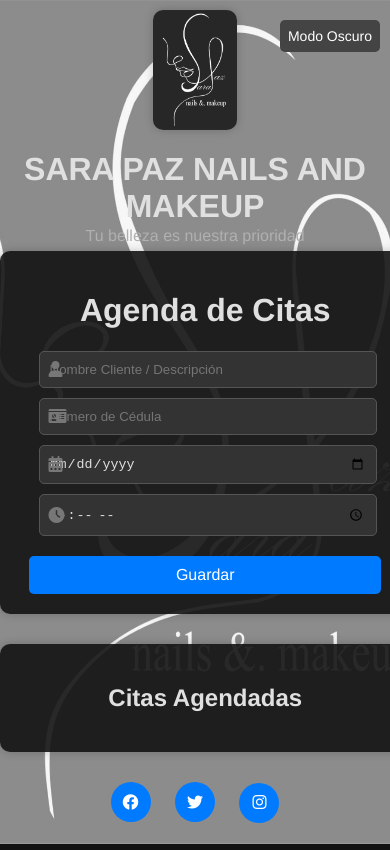
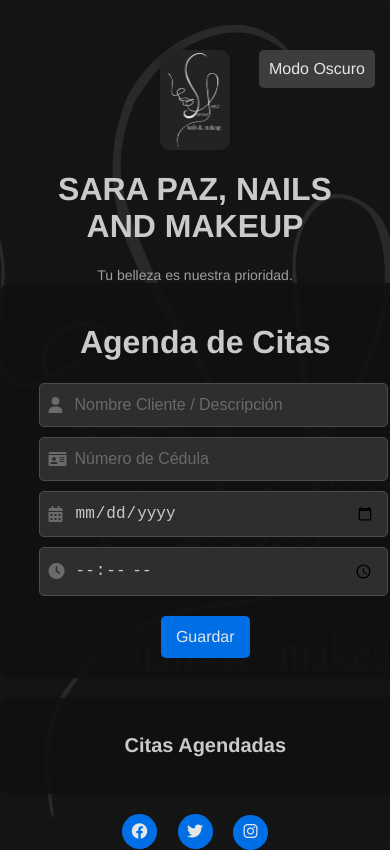
Before and after one commit to andresherrera1990/PROYECTO_AGENDA, a plain HTML site: page index.html in a window 390 px wide. Both pictures are taken after a click on the button "Modo Oscuro". Shown: the top 850 px of the page. Drawn offline with Linux system fonts and the light colour scheme.

Commit message:
correcciones de las observaciones

```diff
--- a/index.html
+++ b/index.html
@@ -10,8 +10,8 @@
 <body>
   <div class="header">
     <img src="logo.jpg" alt="Logo de la Empresa" class="header-logo">
-    <h1 class="header-title">SARA PAZ NAILS AND MAKEUP</h1>
-    <p class="header-subtitle">Tu belleza es nuestra prioridad</p>
+    <h1 class="header-title">SARA PAZ, NAILS AND MAKEUP</h1>
+    <p class="header-subtitle">Tu belleza es nuestra prioridad.</p>
   </div>
 
   <button id="dark-mode-toggle">Modo Oscuro</button>
--- a/styles.css
+++ b/styles.css
@@ -7,11 +7,25 @@ body {
   text-align: center;
   margin: 0;
   padding: 0;
+  color: #333;
+  transition: background 0.3s, color 0.3s;
+  font-size: 16px; /* Ajuste para móviles */
 }
 
 body.dark-mode {
   background-color: #121212;
   color: #e0e0e0;
+  background-image: linear-gradient(rgba(18, 18, 18, 0.9), rgba(18, 18, 18, 0.9)), url('logo.jpg');
+  background-size: cover;
+  background-position: center;
+  background-attachment: fixed;
+  text-align: center;
+  margin: 0;
+  padding: 0;
+  color: #e0e0e0;
+  transition: background 0.3s, color 0.3s;
+  font-size: 16px; /* Ajuste para móviles */
+  filter: brightness(0.9);
 }
 
 body.dark-mode h1,
@@ -19,8 +33,15 @@ body.dark-mode h2 {
   color: #e0e0e0;
 }
 
+body.dark-mode h2 {
+  color: #e0e0e0;
+  font-size: 20px; /* Ajuste para móviles */
+}
+
 body.dark-mode p {
   color: #b0b0b0;
+  font-size: 14px; /* Ajuste para móviles */
+  margin: 0;
 }
 
 .header {
@@ -30,27 +51,29 @@ body.dark-mode p {
   justify-content: center;
   margin-bottom: -40px;
   margin-top: 10px;
+  padding: 20px;
 }
 
 .header-logo {
-  max-height: 120px; /* Aumenta el tamaño del logo */
+  max-height: 100px; /* Ajuste para móviles */
   margin-bottom: 10px;
-  border-radius: 10px; /* Agrega bordes redondeados al logo */
-  box-shadow: 0px 0px 10px rgba(0, 0, 0, 0.2); /* Agrega sombra al logo */
+  border-radius: 10px;
+  box-shadow: 0px 0px 10px rgba(0, 0, 0, 0.2);
   transition: transform 0.3s;
-  margin-top: 20px; /* Agrega margen superior al logo */
   margin: auto;
+  margin-top: 20px;
 }
 
 .header-subtitle {
-  margin-top: -20px; /* Agrega margen superior al subtítulo */
+  margin-top: -20px;
+  font-size: 14px; /* Ajuste para móviles */
 }
 
 .container, .appointments-container {
   width: 95%;
   max-width: 610px;
-  margin: 30px auto;
-  padding: 30px;
+  margin: 20px auto; /* Ajuste para móviles */
+  padding: 20px; /* Ajuste para móviles */
   background: rgba(255, 255, 255, 0.8);
   border-radius: 10px;
   box-shadow: 0px 0px 10px rgba(0, 0, 0, 0.2);
@@ -73,7 +96,7 @@ body.dark-mode h2 {
 
 form input {
   display: block;
-  width: 80%;
+  width: 90%; /* Ajuste para móviles */
   margin: 10px auto;
   padding: 12px;
   border: 1px solid #ccc;
@@ -93,8 +116,7 @@ button {
   padding: 12px 15px;
   border: none;
   border-radius: 5px;
-  cursor: pointer;
-  font-size: 18px;
+  font-size: 16px; /* Ajuste para móviles */
   font-family: Helvetica, sans-serif;
   margin-top: 10px;
   transition: 0.3s;
@@ -106,8 +128,8 @@ button:hover {
 
 #dark-mode-toggle {
   position: fixed;
-  top: 30px; /* Baja el botón */
-  right: 15px;
+  top: 30px; /* Mantenemos la posición original */
+  right: 15px; /* Mantenemos la posición original */
   background-color: #444;
   color: white;
   padding: 10px;
@@ -125,7 +147,7 @@ button:hover {
 ul {
   list-style: none;
   padding: 0;
-  margin-top: 20px;
+  margin-top: 15px; /* Ajuste para móviles */
 }
 
 li {
@@ -137,6 +159,7 @@ li {
   text-align: left;
   box-shadow: 2px 2px 10px rgba(0, 0, 0, 0.1);
   transition: background 0.3s, color 0.3s;
+  font-size: 14px; /* Ajuste para móviles */
 }
 
 body.dark-mode li {
@@ -155,6 +178,7 @@ body.dark-mode li {
   transition: 0.3s;
   position: relative;
   top: -25px;
+  font-size: 12px; /* Ajuste para móviles */
 }
 
 .delete-btn:hover {
@@ -162,7 +186,7 @@ body.dark-mode li {
 }
 
 .social-links {
-  margin-top: 20px;
+  margin-top: 15px; /* Ajuste para móviles */
   text-align: center;
 }
 
@@ -170,14 +194,15 @@ body.dark-mode li {
   display: inline-flex;
   justify-content: center;
   align-items: center;
-  width: 40px;
-  height: 40px;
-  margin: 0 10px;
+  width: 35px; /* Ajuste para móviles */
+  height: 35px; /* Ajuste para móviles */
+  margin: 0 8px; /* Ajuste para móviles */
   background-color: #007bff;
   color: white;
   border-radius: 50%;
   text-decoration: none;
   transition: background-color 0.3s;
+  font-size: 16px; /* Ajuste para móviles */
 }
 
 .social-icon:hover {
@@ -196,44 +221,10 @@ body.dark-mode li {
   top: 50%;
   transform: translateY(-50%);
   color: #777;
+  font-size: 16px; /* Ajuste para móviles */
 }
 
 form input {
   padding-left: 35px;
+  font-size: 16px; /* Ajuste para móviles */
 }
-
-@media (max-width: 600px) {
-  .container, .appointments-container {
-      width: 95%;
-      padding: 20px;
-      margin-top: 30px;
-  }
-
-  form input {
-      width: 95%;
-      padding: 10px;
-  }
-
-  button {
-      width: 95%;
-      padding: 10px;
-      font-size: 16px;
-  }
-
-  li {
-      width: 95%;
-  }
-
-  #dark-mode-toggle {
-      top: 10px;
-      right: 10px;
-      padding: 8px;
-      font-size: 14px;
-      width: auto;
-  }
-
-  .delete-btn {
-    width: auto;
-    padding: 8px 12px;
-}
-}
```
